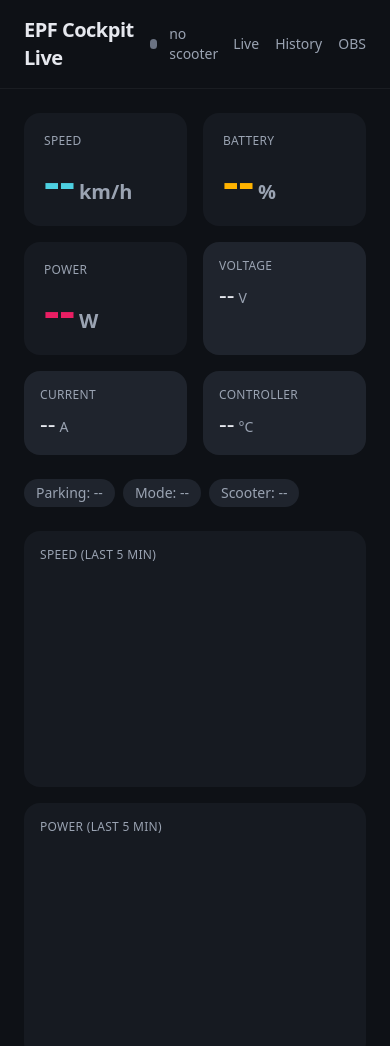
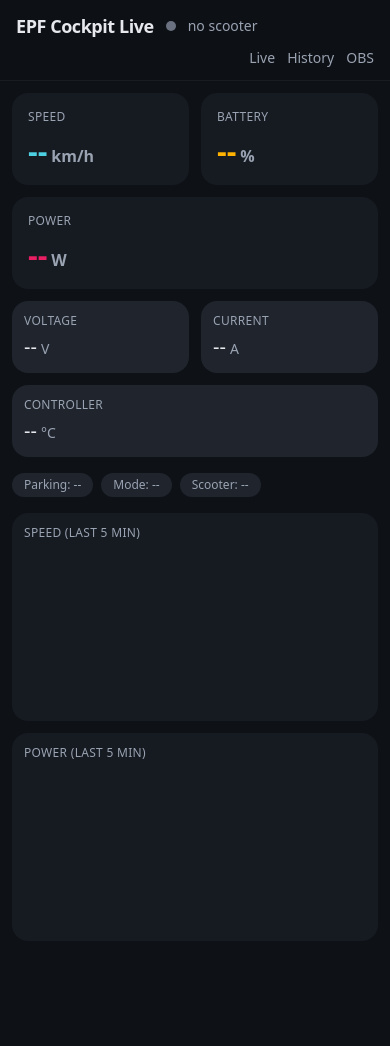
Before and after one commit to DoM1niC/epf_cockpit_android, a website: page web/public/dashboard.html in a window 390 px wide. After the commit the page ends 953 px from the top, so only its background shows below. Drawn offline with nearby package versions, Linux system fonts and the light colour scheme; files that its build step writes are made by us from their sources; no server answers.

Commit message:
Web: Mobile-Layout (Sticky-Header, skalierende Tiles, responsive Charts)
- Header bricht auf schmalen Screens um, sticky + Backdrop-Blur
- Tile-Schriftgrößen text-3xl → text-5xl, Power/Controller spannen 2 Spalten
- Status-Chips truncate, tabular-nums gegen Zucken
- History-Karten 2 → 3 → 5 Spalten statt direkt 2 → 5
- Chart-Höhe 160/150 px auf Mobile, orientationchange-Listener

Co-Authored-By: Claude Opus 4.7 (1M context) <noreply@anthropic.com>

```diff
--- a/web/public/dashboard.html
+++ b/web/public/dashboard.html
@@ -8,56 +8,56 @@
   <link rel="stylesheet" href="/vendor/uplot/uPlot.min.css" />
 </head>
 <body class="h-full bg-[var(--color-surface-0)] text-[var(--color-on-surface)] antialiased">
-  <header class="px-6 py-4 flex items-center gap-3 border-b border-white/5">
-    <h1 class="text-xl font-semibold tracking-tight">EPF Cockpit Live</h1>
+  <header class="px-4 sm:px-6 py-3 sm:py-4 flex flex-wrap items-center gap-x-3 gap-y-2 border-b border-white/5 sticky top-0 z-10 bg-[var(--color-surface-0)]/90 backdrop-blur">
+    <h1 class="text-lg sm:text-xl font-semibold tracking-tight">EPF Cockpit Live</h1>
     <span id="conn-dot"
           class="inline-block w-2.5 h-2.5 rounded-full bg-gray-500"
           title="No scooter connected"></span>
-    <span id="conn-text" class="text-sm text-[var(--color-on-surface-dim)]">no scooter</span>
-    <nav class="ml-auto flex gap-4 text-sm text-[var(--color-on-surface-dim)]">
+    <span id="conn-text" class="text-sm text-[var(--color-on-surface-dim)] truncate max-w-[40vw]">no scooter</span>
+    <nav class="ml-auto flex gap-3 sm:gap-4 text-sm text-[var(--color-on-surface-dim)]">
       <a class="hover:text-[var(--color-brand-teal)]" href="/">Live</a>
       <a class="hover:text-[var(--color-brand-teal)]" href="/history">History</a>
       <a class="hover:text-[var(--color-brand-teal)]" href="/obs">OBS</a>
     </nav>
   </header>
 
-  <main class="p-6 grid gap-6 max-w-7xl mx-auto">
+  <main class="p-3 sm:p-6 grid gap-4 sm:gap-6 max-w-7xl mx-auto">
     <!-- Big tiles -->
-    <section class="grid grid-cols-2 md:grid-cols-3 gap-4">
-      <div class="rounded-2xl bg-[var(--color-surface-1)] p-5">
+    <section class="grid grid-cols-2 md:grid-cols-3 gap-3 sm:gap-4">
+      <div class="rounded-2xl bg-[var(--color-surface-1)] p-4 sm:p-5">
         <div class="text-xs uppercase tracking-wide text-[var(--color-on-surface-dim)]">Speed</div>
-        <div class="mt-2 text-5xl font-semibold text-[var(--color-brand-teal)]">
-          <span id="t-speed">--</span><span class="text-xl text-[var(--color-on-surface-dim)] ml-1">km/h</span>
+        <div class="mt-2 text-3xl sm:text-4xl md:text-5xl font-semibold text-[var(--color-brand-teal)] tabular-nums">
+          <span id="t-speed">--</span><span class="text-base sm:text-lg md:text-xl text-[var(--color-on-surface-dim)] ml-1">km/h</span>
         </div>
       </div>
-      <div class="rounded-2xl bg-[var(--color-surface-1)] p-5">
+      <div class="rounded-2xl bg-[var(--color-surface-1)] p-4 sm:p-5">
         <div class="text-xs uppercase tracking-wide text-[var(--color-on-surface-dim)]">Battery</div>
-        <div class="mt-2 text-5xl font-semibold text-[var(--color-brand-amber)]">
-          <span id="t-batt">--</span><span class="text-xl text-[var(--color-on-surface-dim)] ml-1">%</span>
+        <div class="mt-2 text-3xl sm:text-4xl md:text-5xl font-semibold text-[var(--color-brand-amber)] tabular-nums">
+          <span id="t-batt">--</span><span class="text-base sm:text-lg md:text-xl text-[var(--color-on-surface-dim)] ml-1">%</span>
         </div>
       </div>
-      <div class="rounded-2xl bg-[var(--color-surface-1)] p-5">
+      <div class="rounded-2xl bg-[var(--color-surface-1)] p-4 sm:p-5 col-span-2 md:col-span-1">
         <div class="text-xs uppercase tracking-wide text-[var(--color-on-surface-dim)]">Power</div>
-        <div class="mt-2 text-5xl font-semibold text-[var(--color-brand-magenta)]">
-          <span id="t-power">--</span><span class="text-xl text-[var(--color-on-surface-dim)] ml-1">W</span>
+        <div class="mt-2 text-3xl sm:text-4xl md:text-5xl font-semibold text-[var(--color-brand-magenta)] tabular-nums">
+          <span id="t-power">--</span><span class="text-base sm:text-lg md:text-xl text-[var(--color-on-surface-dim)] ml-1">W</span>
         </div>
       </div>
-      <div class="rounded-2xl bg-[var(--color-surface-2)] p-4">
+      <div class="rounded-2xl bg-[var(--color-surface-2)] p-3 sm:p-4">
         <div class="text-xs uppercase tracking-wide text-[var(--color-on-surface-dim)]">Voltage</div>
-        <div class="mt-1 text-2xl font-medium"><span id="t-volt">--</span><span class="text-sm text-[var(--color-on-surface-dim)] ml-1">V</span></div>
+        <div class="mt-1 text-xl sm:text-2xl font-medium tabular-nums"><span id="t-volt">--</span><span class="text-sm text-[var(--color-on-surface-dim)] ml-1">V</span></div>
       </div>
-      <div class="rounded-2xl bg-[var(--color-surface-2)] p-4">
+      <div class="rounded-2xl bg-[var(--color-surface-2)] p-3 sm:p-4">
         <div class="text-xs uppercase tracking-wide text-[var(--color-on-surface-dim)]">Current</div>
-        <div class="mt-1 text-2xl font-medium"><span id="t-amp">--</span><span class="text-sm text-[var(--color-on-surface-dim)] ml-1">A</span></div>
+        <div class="mt-1 text-xl sm:text-2xl font-medium tabular-nums"><span id="t-amp">--</span><span class="text-sm text-[var(--color-on-surface-dim)] ml-1">A</span></div>
       </div>
-      <div class="rounded-2xl bg-[var(--color-surface-2)] p-4">
+      <div class="rounded-2xl bg-[var(--color-surface-2)] p-3 sm:p-4 col-span-2 md:col-span-1">
         <div class="text-xs uppercase tracking-wide text-[var(--color-on-surface-dim)]">Controller</div>
-        <div class="mt-1 text-2xl font-medium"><span id="t-temp">--</span><span class="text-sm text-[var(--color-on-surface-dim)] ml-1">°C</span></div>
+        <div class="mt-1 text-xl sm:text-2xl font-medium tabular-nums"><span id="t-temp">--</span><span class="text-sm text-[var(--color-on-surface-dim)] ml-1">°C</span></div>
       </div>
     </section>
 
     <!-- Status chips -->
-    <section class="flex flex-wrap gap-2 text-sm">
+    <section class="flex flex-wrap gap-2 text-xs sm:text-sm">
       <span id="chip-parking"
             class="px-3 py-1 rounded-full bg-[var(--color-surface-2)] text-[var(--color-on-surface-dim)]">
         Parking: --
@@ -67,18 +67,18 @@
         Mode: --
       </span>
       <span id="chip-scooter"
-            class="px-3 py-1 rounded-full bg-[var(--color-surface-2)] text-[var(--color-on-surface-dim)]">
+            class="px-3 py-1 rounded-full bg-[var(--color-surface-2)] text-[var(--color-on-surface-dim)] truncate max-w-[60vw]">
         Scooter: --
       </span>
     </section>
 
     <!-- Charts -->
-    <section class="grid md:grid-cols-2 gap-4">
-      <div class="rounded-2xl bg-[var(--color-surface-1)] p-4">
+    <section class="grid md:grid-cols-2 gap-3 sm:gap-4">
+      <div class="rounded-2xl bg-[var(--color-surface-1)] p-3 sm:p-4">
         <div class="text-xs uppercase tracking-wide text-[var(--color-on-surface-dim)] mb-2">Speed (last 5 min)</div>
         <div id="chart-speed" class="w-full"></div>
       </div>
-      <div class="rounded-2xl bg-[var(--color-surface-1)] p-4">
+      <div class="rounded-2xl bg-[var(--color-surface-1)] p-3 sm:p-4">
         <div class="text-xs uppercase tracking-wide text-[var(--color-on-surface-dim)] mb-2">Power (last 5 min)</div>
         <div id="chart-power" class="w-full"></div>
       </div>
--- a/web/public/history.html
+++ b/web/public/history.html
@@ -8,16 +8,16 @@
   <link rel="stylesheet" href="/vendor/uplot/uPlot.min.css" />
 </head>
 <body class="h-full bg-[var(--color-surface-0)] text-[var(--color-on-surface)] antialiased">
-  <header class="px-6 py-4 flex items-center gap-3 border-b border-white/5">
-    <h1 class="text-xl font-semibold tracking-tight">Trip History</h1>
-    <nav class="ml-auto flex gap-4 text-sm text-[var(--color-on-surface-dim)]">
+  <header class="px-4 sm:px-6 py-3 sm:py-4 flex flex-wrap items-center gap-x-3 gap-y-2 border-b border-white/5 sticky top-0 z-10 bg-[var(--color-surface-0)]/90 backdrop-blur">
+    <h1 class="text-lg sm:text-xl font-semibold tracking-tight">Trip History</h1>
+    <nav class="ml-auto flex gap-3 sm:gap-4 text-sm text-[var(--color-on-surface-dim)]">
       <a class="hover:text-[var(--color-brand-teal)]" href="/">Live</a>
       <a class="hover:text-[var(--color-brand-teal)]" href="/history">History</a>
       <a class="hover:text-[var(--color-brand-teal)]" href="/obs">OBS</a>
     </nav>
   </header>
 
-  <main class="p-6 max-w-5xl mx-auto">
+  <main class="p-3 sm:p-6 max-w-5xl mx-auto">
     <div id="trip-list" class="grid gap-3"></div>
     <div id="empty-msg"
          class="hidden text-center text-[var(--color-on-surface-dim)] py-12">
--- a/web/public/js/dashboard.js
+++ b/web/public/js/dashboard.js
@@ -44,10 +44,16 @@
   }
 
   // ---------- Charts ----------
+  // Auf schmalen Viewports (Mobile) ist 200 px im Quadrat-Verhältnis zu hoch
+  // und drängt die Tile-Reihe nach unten. 160 px gibt mehr Platz für die Werte.
+  function chartHeight() {
+    return window.innerWidth < 640 ? 160 : 200;
+  }
+
   function makeChart(host, label, color) {
     const opts = {
       width: host.clientWidth || 600,
-      height: 200,
+      height: chartHeight(),
       scales: { x: { time: true } },
       legend: { show: false },
       cursor: { drag: { x: false, y: false } },
@@ -74,10 +80,12 @@
 
   // Resize charts on viewport change so the cards stay tidy.
   function resizeCharts() {
-    chartSpeed.setSize({ width: $('chart-speed').clientWidth, height: 200 });
-    chartPower.setSize({ width: $('chart-power').clientWidth, height: 200 });
+    const h = chartHeight();
+    chartSpeed.setSize({ width: $('chart-speed').clientWidth, height: h });
+    chartPower.setSize({ width: $('chart-power').clientWidth, height: h });
   }
   window.addEventListener('resize', resizeCharts);
+  window.addEventListener('orientationchange', resizeCharts);
 
   function pushPoint(ts, speedKmh, powerW) {
     // uPlot uses seconds for time scales.
--- a/web/public/js/history.js
+++ b/web/public/js/history.js
@@ -60,7 +60,7 @@
           <div class="font-medium">${fmtDate(trip.started_at)}</div>
           <div class="text-sm text-[var(--color-on-surface-dim)]">${trip.scooter_name || ''}</div>
         </header>
-        <dl class="mt-3 grid grid-cols-2 sm:grid-cols-5 gap-3 text-sm">
+        <dl class="mt-3 grid grid-cols-2 sm:grid-cols-3 lg:grid-cols-5 gap-3 text-sm tabular-nums">
           <div><dt class="text-[var(--color-on-surface-dim)]">Distance</dt><dd>${fmtNum(trip.distance_km, 2)} km</dd></div>
           <div><dt class="text-[var(--color-on-surface-dim)]">Duration</dt><dd>${fmtDuration(trip.duration_s)}</dd></div>
           <div><dt class="text-[var(--color-on-surface-dim)]">Max speed</dt><dd>${fmtNum(trip.max_speed_kmh, 1)} km/h</dd></div>
@@ -95,7 +95,7 @@
 
     new uPlot({
       width: host.clientWidth || 600,
-      height: 180,
+      height: window.innerWidth < 640 ? 150 : 180,
       scales: { x: { time: true } },
       legend: { show: false },
       cursor: { drag: { x: true, y: false } },
```
